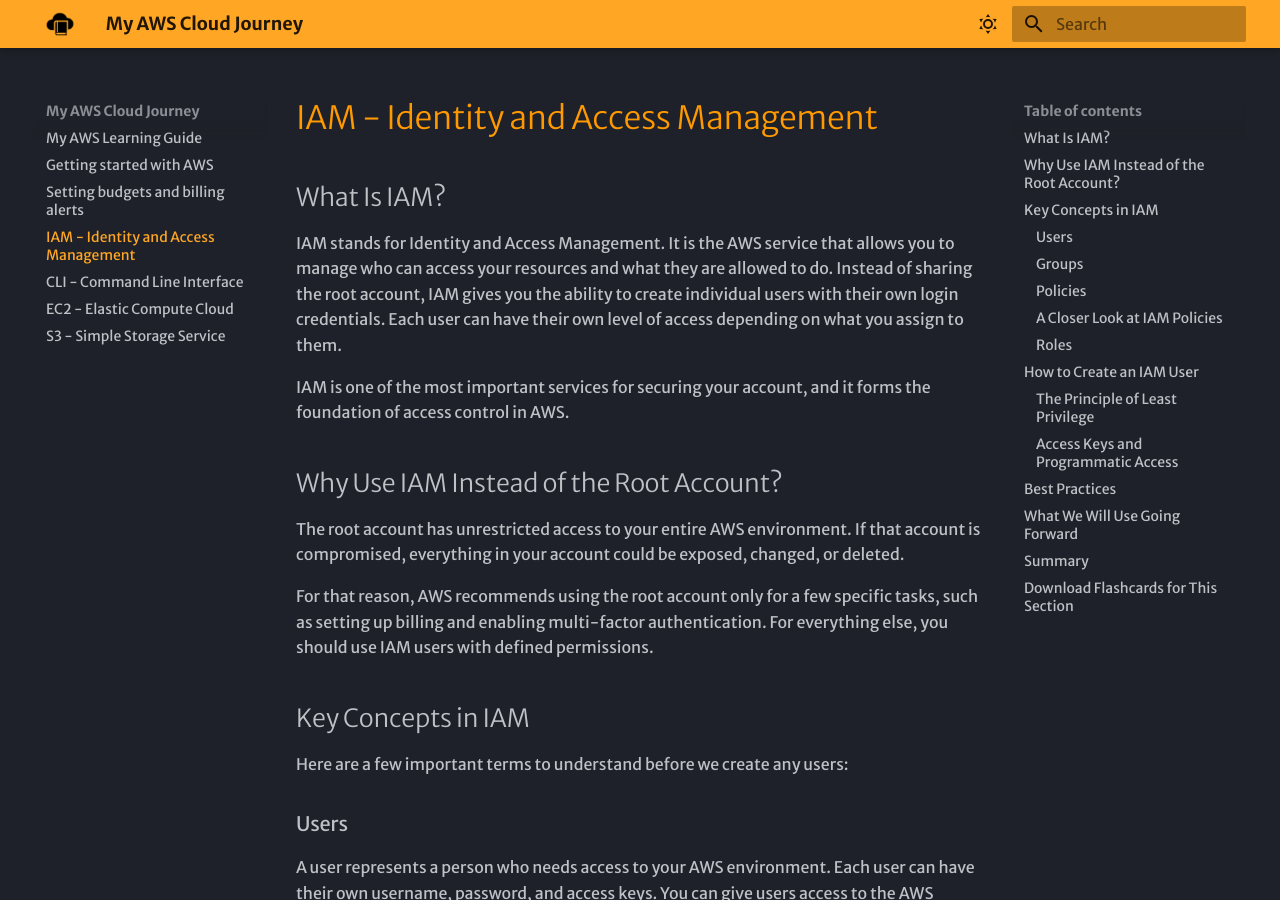
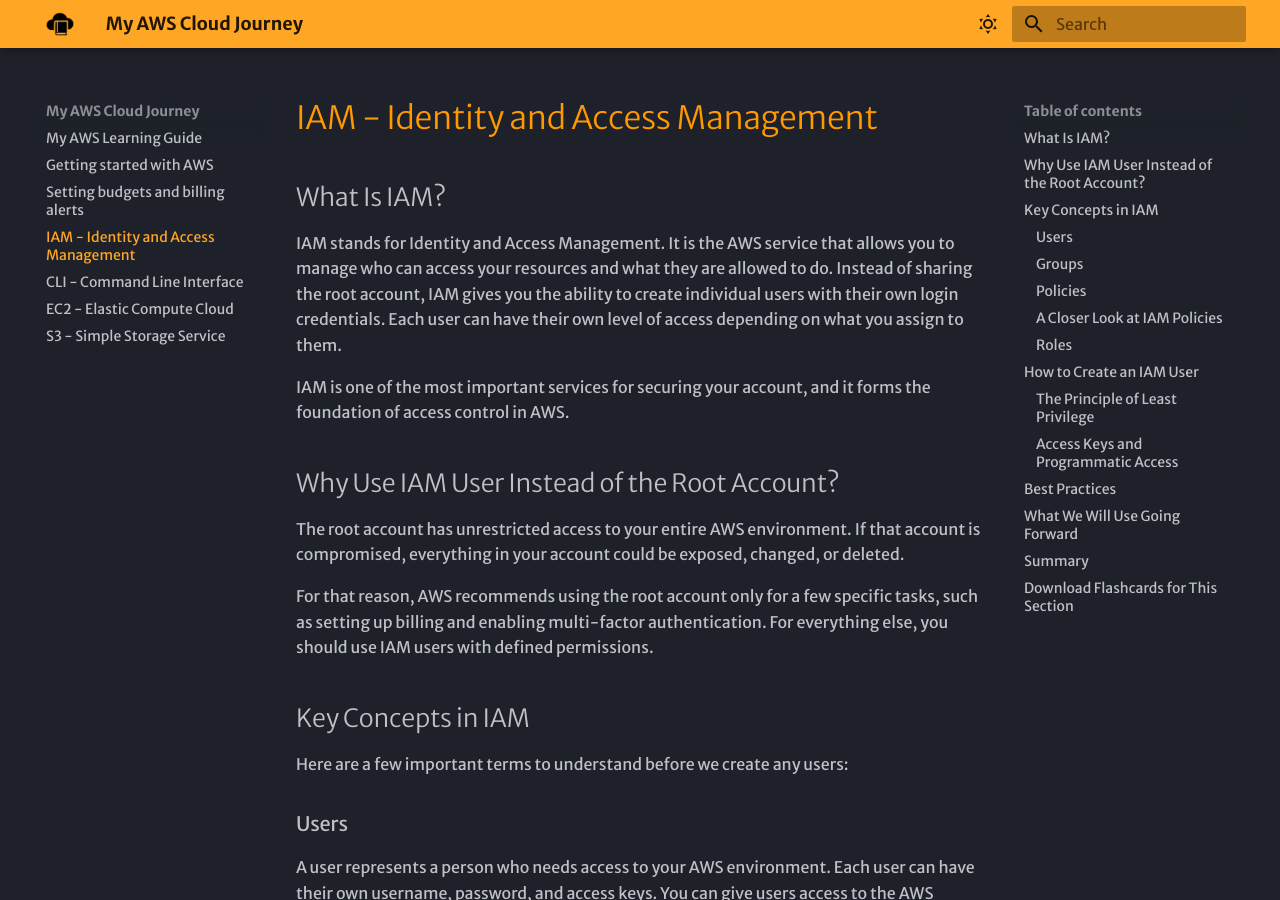
Before and after one commit to SP-cloudjourney/My-AWS-Learning-Guide, an MkDocs documentation site: the page built from docs/iam.md, in a window 1280 px wide and 900 px high. Built offline with MkDocs 1.6.1 and Material for MkDocs 9.7.7, drawn with Linux system fonts in a browser that asks for light colours; some web fonts are replaced.

Commit message:
Missing word from subtitle added

```diff
--- a/docs/iam.md
+++ b/docs/iam.md
@@ -6,7 +6,7 @@
 
 IAM is one of the most important services for securing your account, and it forms the foundation of access control in AWS.
 
-## Why Use IAM Instead of the Root Account?
+## Why Use IAM User Instead of the Root Account?
 
 The root account has unrestricted access to your entire AWS environment. If that account is compromised, everything in your account could be exposed, changed, or deleted.
 
```
